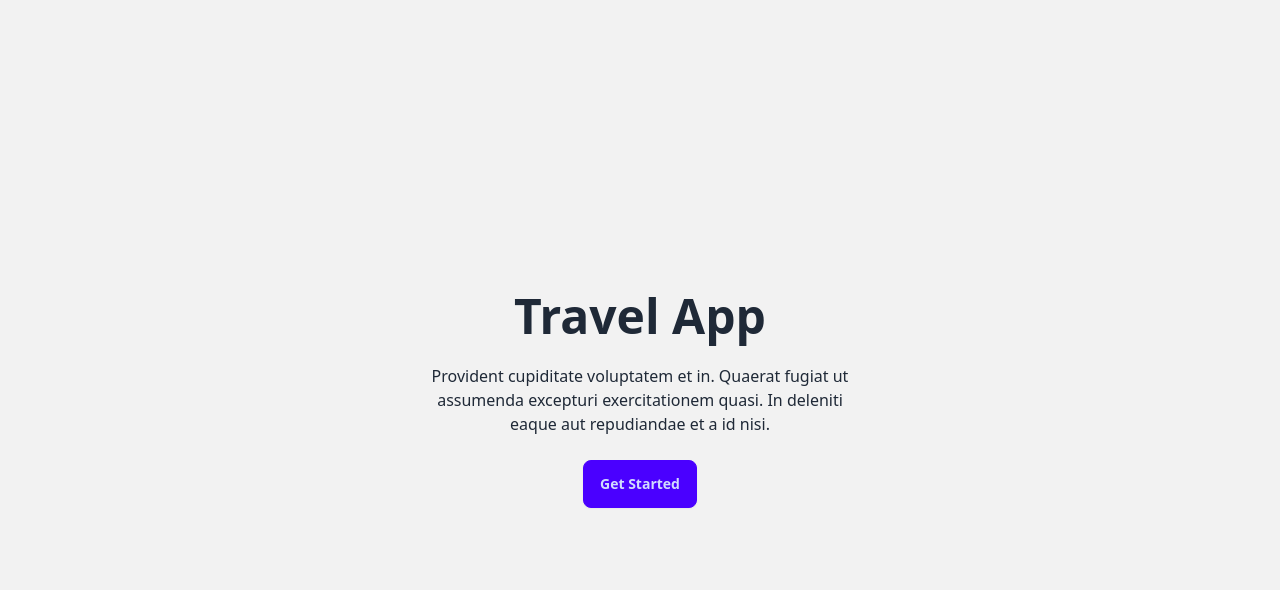
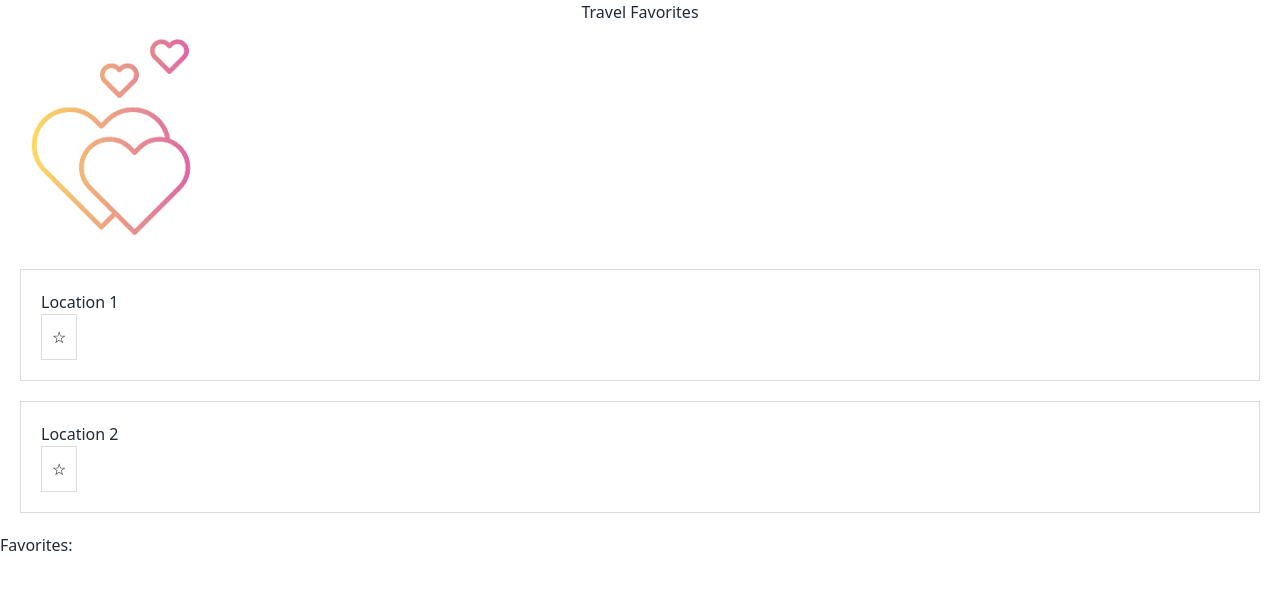
Before and after one commit to dfols/travelApp, a React (Vite) app: page / in a window 1280 px wide. Shown: the top 590 px of the page. Built offline with nearby package versions, Linux system fonts and the light colour scheme.

Commit message:
added favorite buttons

```diff
--- a/src/App.jsx
+++ b/src/App.jsx
@@ -1,21 +1,34 @@
-function App() {
+import React, { useState } from 'react';
+import Location from './Location';
+import myImage from './images/favoritesicon.png';
+
+const App = () => {
+  const [favorites, setFavorites] = useState([]);
+
+  const handleFavorite = (location, isFavorited) => {
+    setFavorites(prevFavorites => {
+      if (isFavorited) {
+        return [...prevFavorites, location];
+      } else {
+        return prevFavorites.filter(fav => fav !== location);
+      }
+    });
+  };
 
   return (
-    <>
-      <div className="hero bg-base-200 min-h-screen">
-        <div className="hero-content text-center">
-          <div className="max-w-md">
-            <h1 className="text-5xl font-bold">Travel App</h1>
-            <p className="py-6">
-              Provident cupiditate voluptatem et in. Quaerat fugiat ut assumenda excepturi exercitationem
-              quasi. In deleniti eaque aut repudiandae et a id nisi.
-            </p>
-            <button className="btn btn-primary">Get Started</button>
-          </div>
-        </div>
-      </div>
-    </>
-  )
-}
+    <div>
+      <center><h1>Travel Favorites</h1></center>
+     <img src={myImage} alt="favorites icon" />
+      <Location name="Location 1" onFavorite={handleFavorite} />
+      <Location name="Location 2" onFavorite={handleFavorite} />
+      <h3>Favorites:</h3>
+      <ul>
+        {favorites.map(fav => (
+          <li key={fav}>{fav}</li>
+        ))}
+      </ul>
+    </div>
+  );
+};
 
-export default App
+export default App;
--- a/src/FavoritesPage.jsx
+++ /dev/null
@@ -1,16 +0,0 @@
-import myImage from './images/favoritesicon.png';
-
-function FavoritesPage() {
-    return (
-    <>
-    <center><h1>Travel Favorites</h1></center>
-     <img src={myImage} alt="favorites icon" />
-    <ul>
-        <li>item1</li>
-        <li>item2</li>
-        <li>item3</li>
-        </ul>
-    </>
-    )
-    }
-    export default FavoritesPage
--- /dev/null
+++ b/src/Location.jsx
@@ -0,0 +1,44 @@
+import React, { useState } from 'react';
+
+const Location = ({ name, onFavorite }) => {
+  const [isFavorited, setIsFavorited] = useState(false);
+
+  const handleFavorite = () => {
+    setIsFavorited(!isFavorited);
+    onFavorite(name, !isFavorited);
+  };
+
+  return (
+    <div style={styles.location}>
+      <h2>{name}</h2>
+      <button
+        style={{
+          ...styles.favoriteBtn,
+          color: isFavorited ? 'gold' : 'black'
+        }}
+        onClick={handleFavorite}
+      >
+        <span>{isFavorited ? '★' : '☆'}</span>
+      </button>
+    </div>
+  );
+};
+
+const styles = {
+  location: {
+    margin: '20px',
+    padding: '20px',
+    border: '1px solid #ddd'
+  },
+  favoriteBtn: {
+    backgroundColor: '#fff',
+    border: '1px solid #ddd',
+    padding: '10px',
+    cursor: 'pointer',
+    fontSize: '16px',
+    display: 'flex',
+    alignItems: 'center'
+  }
+};
+
+export default Location;
```
Also changed, not shown: src/images/favoritesicon.png (added).
